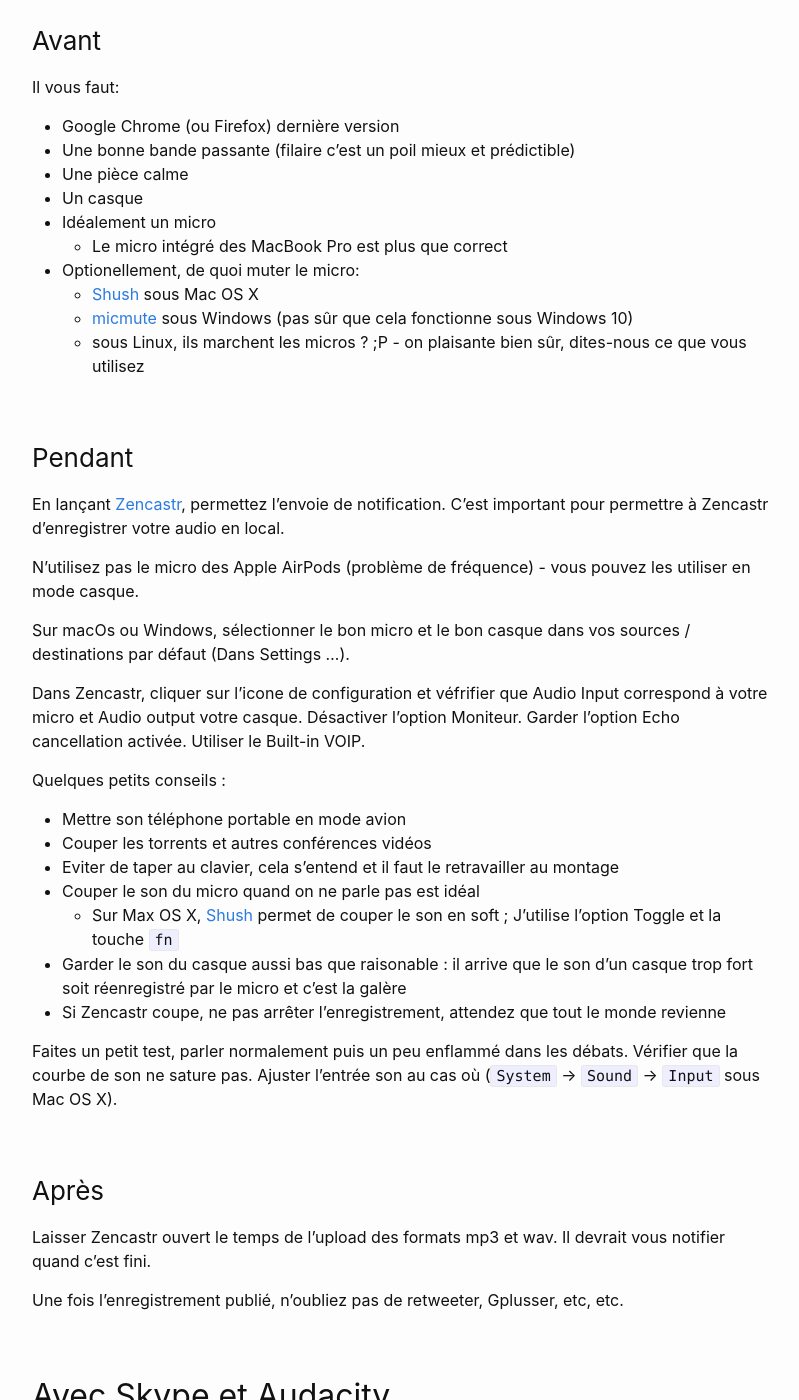
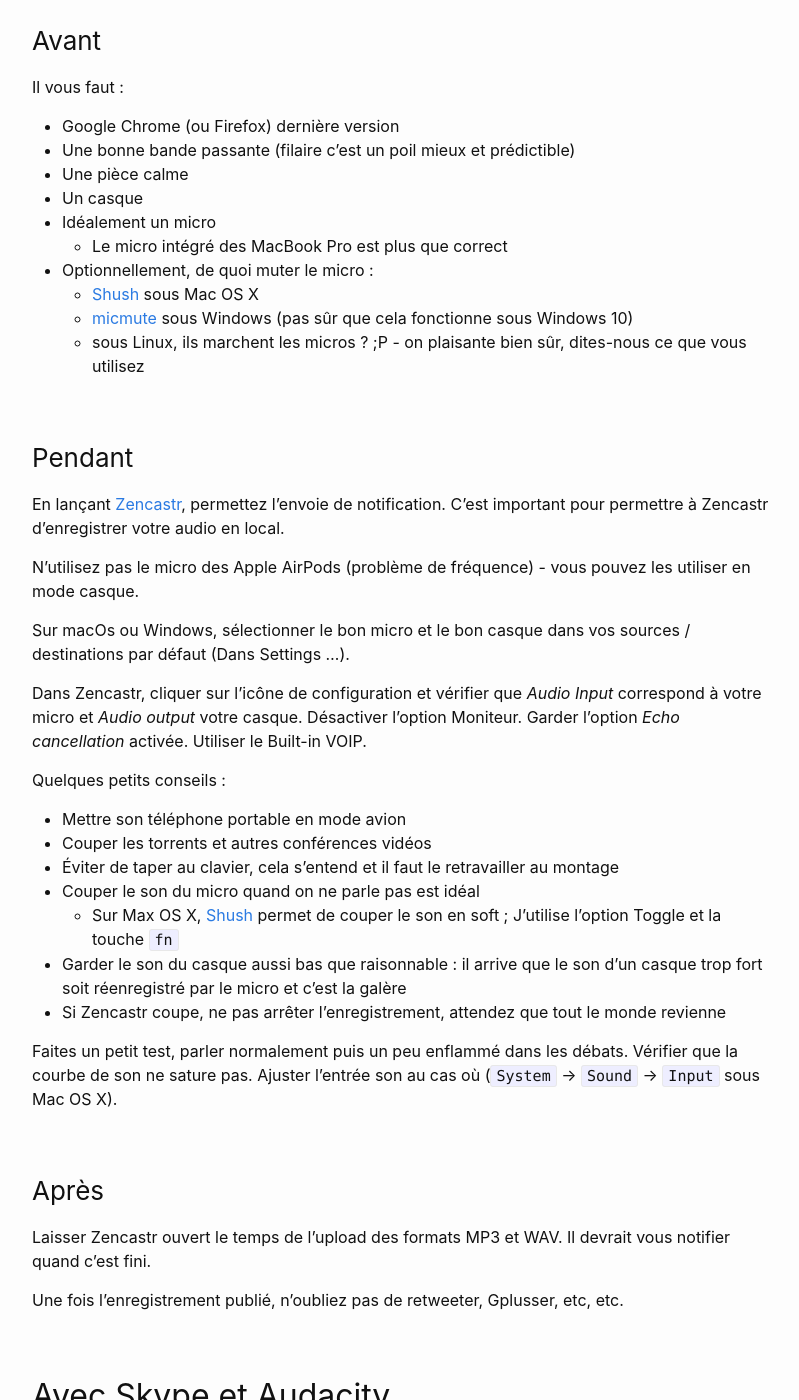
Before and after one commit to lescastcodeurs/lescastcodeurs.com, a Jekyll site: the page built from enregistrer.md, in a window 1280 px wide and 1400 px high, scrolled down 341 px. Shown: the whole window, without its empty margins (238-1037 px from the left). Built offline with Jekyll 4.4.1, drawn with Linux system fonts in a browser that asks for light colours; some of the changed text lies outside the part shown.

Commit message:
Revue de la page 'Enregistrer'
Modifications mineures.

```diff
--- a/enregistrer.md
+++ b/enregistrer.md
@@ -9,7 +9,7 @@ Cette page décrit comment participer à un enregistrement des cast codeurs.
 
 ### Avant
 
-Il vous faut:
+Il vous faut :
 
 * Google Chrome (ou Firefox) dernière version
 * Une bonne bande passante (filaire c'est un poil mieux et prédictible)
@@ -17,7 +17,7 @@ Il vous faut:
 * Un casque
 * Idéalement un micro
     * Le micro intégré des MacBook Pro est plus que correct
-* Optionellement, de quoi muter le micro:
+* Optionnellement, de quoi muter le micro :
     * [Shush](https://itunes.apple.com/us/app/shush-microphone-manager/id496437906?mt=12) sous Mac OS X
     * [micmute](https://sourceforge.net/projects/micmute/) sous Windows (pas sûr que cela fonctionne sous Windows 10)
     * sous Linux, ils marchent les micros ? ;P - on plaisante bien sûr, dites-nous ce que vous utilisez
@@ -31,16 +31,18 @@ N'utilisez pas le micro des Apple AirPods (problème de fréquence) - vous pouve
 
 Sur macOs ou Windows, sélectionner le bon micro et le bon casque dans vos sources / destinations par défaut (Dans Settings ...).
 
-Dans Zencastr, cliquer sur l'icone de configuration et véfrifier que Audio Input correspond à votre micro et Audio output votre casque. Désactiver l'option Moniteur. Garder l'option Echo cancellation activée. Utiliser le Built-in VOIP.
+Dans Zencastr, cliquer sur l'icône de configuration et vérifier que _Audio Input_ correspond à votre micro et _Audio output_ votre casque. Désactiver l'option
+Moniteur. Garder l'option _Echo cancellation_ activée. Utiliser le Built-in VOIP.
 
 Quelques petits conseils :
 
 * Mettre son téléphone portable en mode avion
 * Couper les torrents et autres conférences vidéos
-* Eviter de taper au clavier, cela s'entend et il faut le retravailler au montage
+* Éviter de taper au clavier, cela s'entend et il faut le retravailler au montage
 * Couper le son du micro quand on ne parle pas est idéal
-    * Sur Max OS X, [Shush](https://itunes.apple.com/us/app/shush-microphone-manager/id496437906?mt=12) permet de couper le son en soft ; J'utilise l'option Toggle et la touche `fn`
-* Garder le son du casque aussi bas que raisonable : il arrive que le son d'un casque trop fort soit réenregistré par le micro et c'est la galère
+    * Sur Max OS X, [Shush](https://itunes.apple.com/us/app/shush-microphone-manager/id496437906?mt=12) permet de couper le son en soft ; J'utilise l'option
+      Toggle et la touche `fn`
+* Garder le son du casque aussi bas que raisonnable : il arrive que le son d'un casque trop fort soit réenregistré par le micro et c'est la galère
 * Si Zencastr coupe, ne pas arrêter l'enregistrement, attendez que tout le monde revienne
 
 Faites un petit test, parler normalement puis un peu enflammé dans les débats.
@@ -50,7 +52,7 @@ Ajuster l'entrée son au cas où (`System` -> `Sound` -> `Input` sous Mac OS X).
 
 ### Après
 
-Laisser Zencastr ouvert le temps de l'upload des formats mp3 et wav. Il devrait vous notifier quand c'est fini.
+Laisser Zencastr ouvert le temps de l'upload des formats MP3 et WAV. Il devrait vous notifier quand c'est fini.
 
 Une fois l'enregistrement publié, n'oubliez pas de retweeter, Gplusser, etc, etc.
 
@@ -58,7 +60,7 @@ Une fois l'enregistrement publié, n'oubliez pas de retweeter, Gplusser, etc, et
 
 ### Avant
 
-Il vous faut:
+Il vous faut :
 
 * Skype (le nom d'utilisateur d'Emmanuel est sous la forme `prenomnom`)
 * Une bonne bande passante (filaire c'est un poil mieux et prédictible)
@@ -67,7 +69,7 @@ Il vous faut:
 * Un casque
 * Idéalement un micro
     * Le micro intégré des MacBook Pro est plus que correct
-* Optionellement, de quoi muter le micro:
+* Optionnellement, de quoi muter le micro :
     * [Shush](https://itunes.apple.com/us/app/shush-microphone-manager/id496437906?mt=12) sous Mac OS X
     * [micmute](https://sourceforge.net/projects/micmute/) sous Windows (pas sûr que cela fonctionne sous Windows 10)
     * sous Linux, ils marchent les micros ? ;P - on plaisante bien sûr, dites-nous ce que vous utilisez
@@ -79,13 +81,14 @@ Quelques petits conseils :
 
 * Mettre son téléphone portable en mode avion
 * Couper les torrents et autres conférences vidéos
-* Eviter de taper au clavier, cela s'entend et il faut le retravailler au montage
+* Éviter de taper au clavier, cela s'entend et il faut le retravailler au montage
 * Couper le son Skype ne change rien, on enregistre le micro
 * Couper le son du micro quand on ne parle pas est idéal
-    * Sur Max OS X, [Shush](https://itunes.apple.com/us/app/shush-microphone-manager/id496437906?mt=12) permet de couper le son en soft ; J'utilise l'option Toggle et la touche `fn`
-* Garder le son du casque aussi bas que raisonable : il arrive que le son d'un casque trop fort soit réenregistré par le micro et c'est la galère
+    * Sur Max OS X, [Shush](https://itunes.apple.com/us/app/shush-microphone-manager/id496437906?mt=12) permet de couper le son en soft ; J'utilise l'option
+      Toggle et la touche `fn`
+* Garder le son du casque aussi bas que raisonnable : il arrive que le son d'un casque trop fort soit réenregistré par le micro et c'est la galère
 * Si Skype coupe, ne pas arrêter l'enregistrement
-** Si quelqu'un l'a quand même fait, refaire un 3, 2, 1, top (voir ci dessous)
+** Si quelqu'un l'a quand même fait, refaire un 3, 2, 1, top (voir ci-dessous)
 
 Lancer Audacity et vérifier que le micro sélectionné est bien celui que vous pensez (liste déroulante à côté de l'icône micro dans la barre des tâches.
 
@@ -105,7 +108,7 @@ Cela permet de synchroniser les pistes.
 ### Après
 
 Enregistrer le projet Audacity (c'est plus sûr avant les autres manipulations).
-Si l'enregistrement a été fait en stéréo, aller dans `Tracks->Stereo to mono`
+Si l'enregistrement a été fait en stéréo, aller dans `Tracks->Stereo to mono`.
 
 Exporter sous format `AIFF`.
 
```
